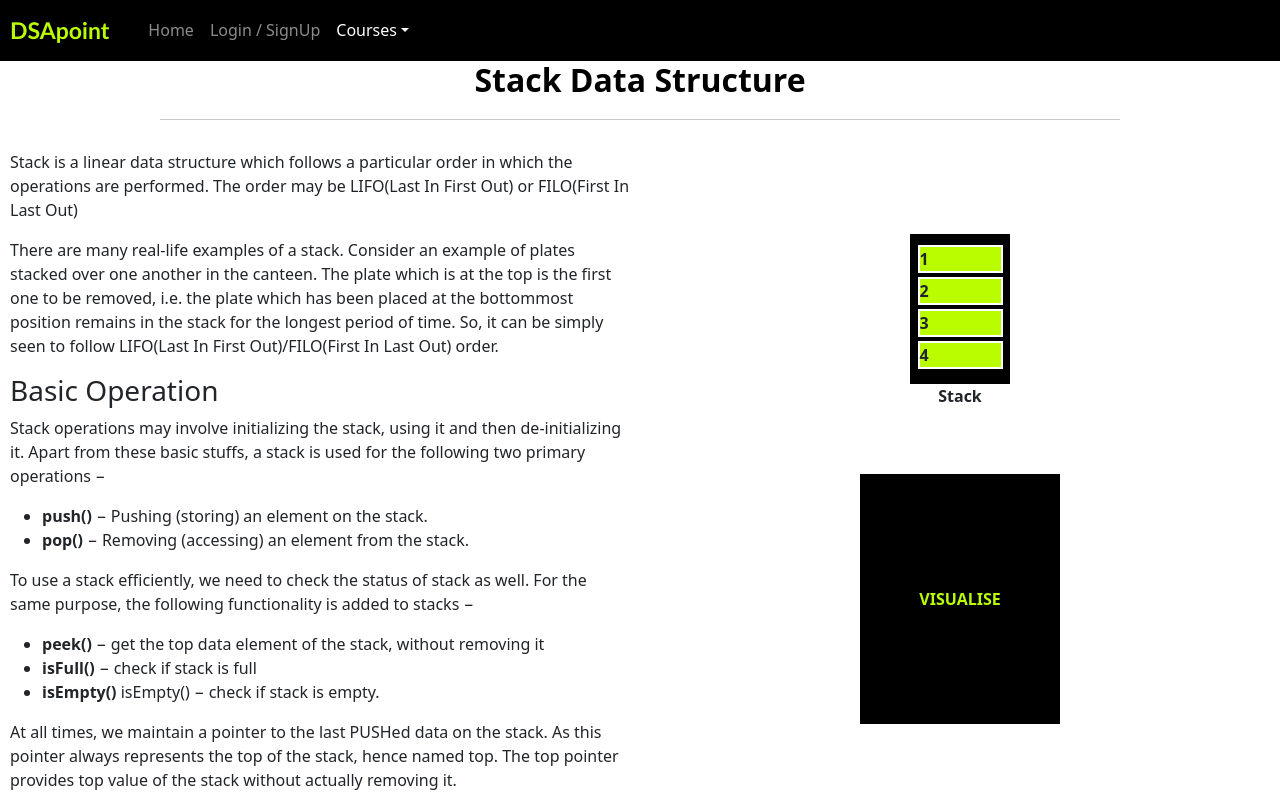
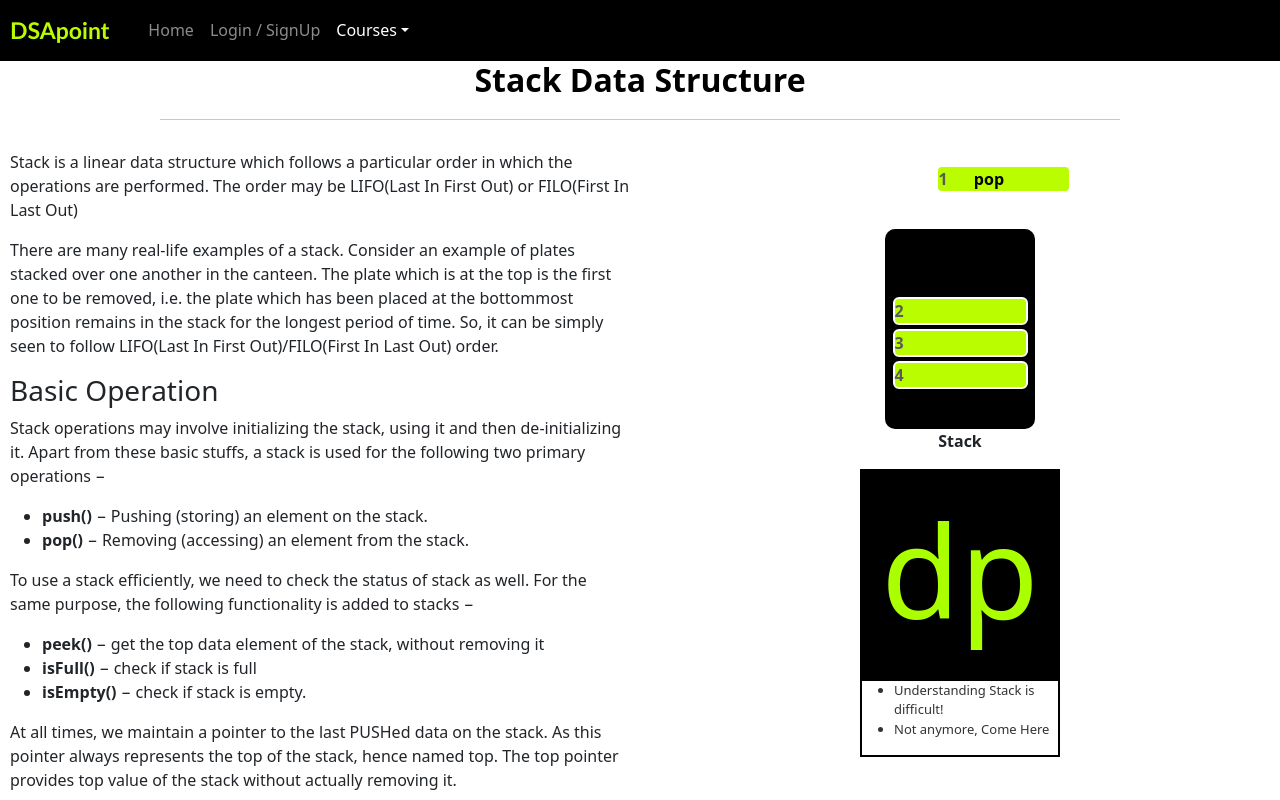
Before and after one commit to dev-anuragS/DSApoint, a React (Create React App) app in the folder dsapoint/: page /stack in a window 1280 px wide. Shown: the top 800 px of the page. Built offline with nearby package versions, Linux system fonts and the light colour scheme.

Commit message:
Added infinite animation for stack and modified card

```diff
--- a/dsapoint/src/components/sass/stack.scss
+++ b/dsapoint/src/components/sass/stack.scss
@@ -40,28 +40,131 @@ hr{
     justify-content: center;
     align-items: center;
     flex-direction: column;
+    margin-top: 40px;
     border-right: 4px solid black;
     border-left: 4px solid black;
     border-bottom: 4px solid black;
     background-color: black;
-    width: 100px;
-    height: 150px;
+    border-radius: 10px;
+    width: 150px;
+    height: 200px;
+}
+#firstElem{
+    /* animation: name duration timing-function delay iteration-count direction fill-mode; */
+    display: flex;
+    flex-direction: row;
+    justify-content: space-between;
+    position: relative;
+    animation: first_element 4s ease-in-out 0s infinite forwards;
+}
+#pop{
+    color: black;
+}
+#push{
+    color: $primary;
+}
+@keyframes first_element {
+
+    0%{
+        bottom: 0px;
+    }
+    17%{
+        bottom: 100px;
+    }
+    34%{
+        bottom: 100px;
+        left: 0px;
+    }
+    50%{
+        bottom: 100px;
+        left: 150px;
+        background-color: $primary;
+    }
+    64%{
+        bottom: 100px;
+        left: 150px;
+    }
+    81%{
+        bottom: 100px;
+        left: 0px;
+    }
+    100%{
+        bottom: 0px;
+        background-color: black;
+    }
 }
 .elem{
     border: 2px solid white;
     background-color: $primary;
+    border-radius: 6px;
+    color: rgb(90, 90, 90);
     font-weight: bold;
-    width: 85px;
+    width: 135px;
     margin: 2px;
 }
-#controlled{
+.maincontainer{
+    position: relative;
+    width: 200px;
+    height: 300px;
+}
+.thecard{
+    position:absolute;
+    width: 100%;
+    height: 100%;
+    transform-style: preserve-3d;
+    transition: all 0.5s ease;
+}
+.thecard:hover{
+    transform: rotateY(180deg);
+}
+.thefront{
+    position: absolute;
+    width: 100%;
+    height: 100%;
+    backface-visibility: hidden;
+    background: white;
+    color: #333;
+}
+.theback{
+    position: absolute;
+    width: 100%;
+    height: 100%;
+    backface-visibility: hidden;
+    border-top: 2px solid black;
+    border-bottom: 2px solid black;
+    border-radius: 10px;
+    background: white;
+    transform: rotateY(180deg);
+}
+#dp{
+    display: flex;
+    justify-content: center;
+    align-items: center;
+    height: 210px;
+    font-size: xx-large;
+    color: rgb(170, 255, 0);
+    background: black;
+}
+#dp h1{
+    font-size: 8rem;
+}
+#content{
+    font-size: small;
+    border: 2px solid black;
+}
+#visualizebtn{
+    height: 100px;
     display: flex;
     justify-content: center;
     align-items: center;
     font-weight: bold;
-    width: 200px;
-    height: 250px;
-    margin-top: 50px;
+    font-size: x-large;
     background-color: black;
-    color: $primary;
+    border-bottom: 2px solid black;
+    border-top: 2px solid black;
+    border-radius: 10px;
+    color: chartreuse;
 }
+#visualContent h3{
+    text-align: center;
+}
--- a/dsapoint/src/components/stack.jsx
+++ b/dsapoint/src/components/stack.jsx
@@ -26,24 +26,51 @@ const Stack = () => {
                     <ul>
                         <li><strong>peek() </strong> − get the top data element of the stack, without removing it</li>
                         <li><strong>isFull() </strong>  − check if stack is full</li>
-                        <li><strong>isEmpty() </strong>isEmpty() − check if stack is empty.</li>
+                        <li><strong>isEmpty() </strong> − check if stack is empty.</li>
                     </ul>
                     <p>At all times, we maintain a pointer to the last PUSHed data on the stack. As this pointer always represents the top of the stack, hence named top. The top pointer provides top value of the stack without actually removing it.</p>
                 </div>
                 <div id="animation">
                     <div id="infinite">
                         <div className="mainStack">
-                            <div className="elem" id="firstElem">1</div>
-                            <div className="elem" id="secElem">2</div>
+                            <div className="elem" id="firstElem">1
+                                <div id="pop">pop </div>
+                                <div id="push">push </div>
+                            </div>
+                            <div className="elem">2</div>
                             <div className="elem">3</div>
                             <div className="elem">4</div>
                         </div>
                         <p><strong>Stack</strong></p>
                     </div>
 
-                    <div id="controlled">
-                        VISUALISE
-                    </div>
+                    <div class="maincontainer">
+        <div class="thecard">
+            <div class="thefront">
+                <div id="dp">
+                    <h1>dp</h1>
+                </div>
+                <div id="content">
+                    <ul>
+                        <li>Understanding Stack is difficult!</li>
+                        <li>Not anymore, Come Here</li>
+                    </ul>
+                </div>
+            </div>
+            <div class="theback">
+                <div id="visualizebtn">Visualize</div>
+                <div id="visualContent">
+                    <h3>Stack Operations</h3>
+                    <ul>
+                        <li>Pop</li>
+                        <li>push</li>
+                        <li>peek</li>
+                        <li>top</li>
+                    </ul>
+                </div>
+            </div>
+        </div>
+    </div>
                 </div>
             </div>
         </>
```
